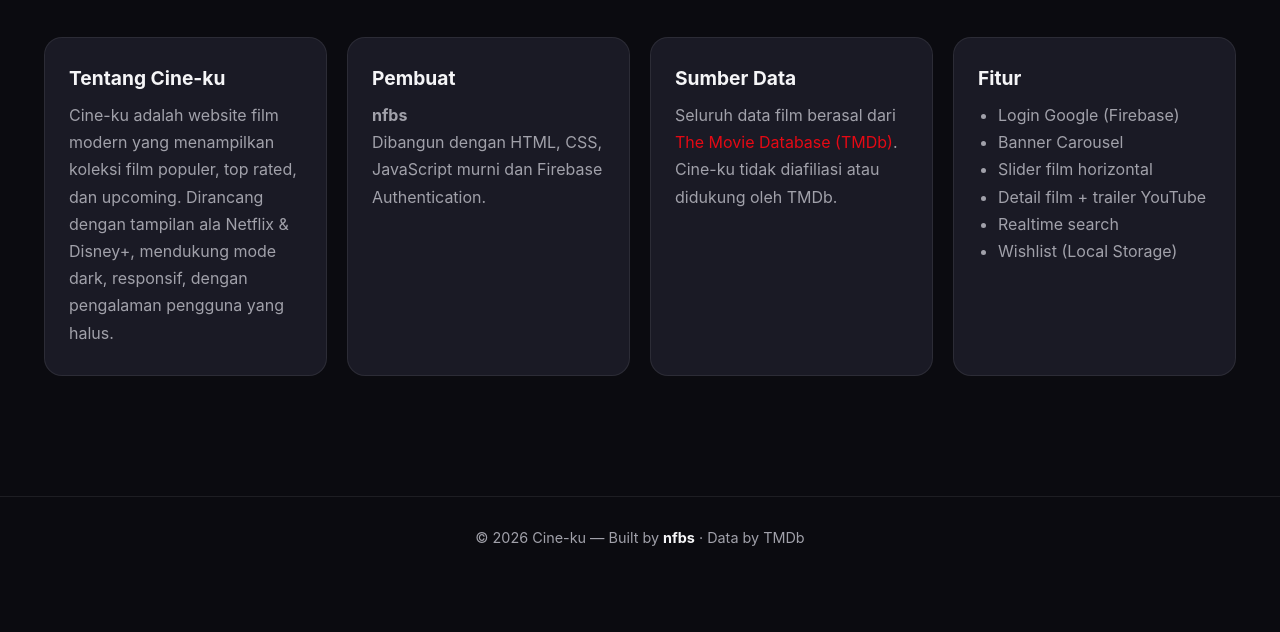
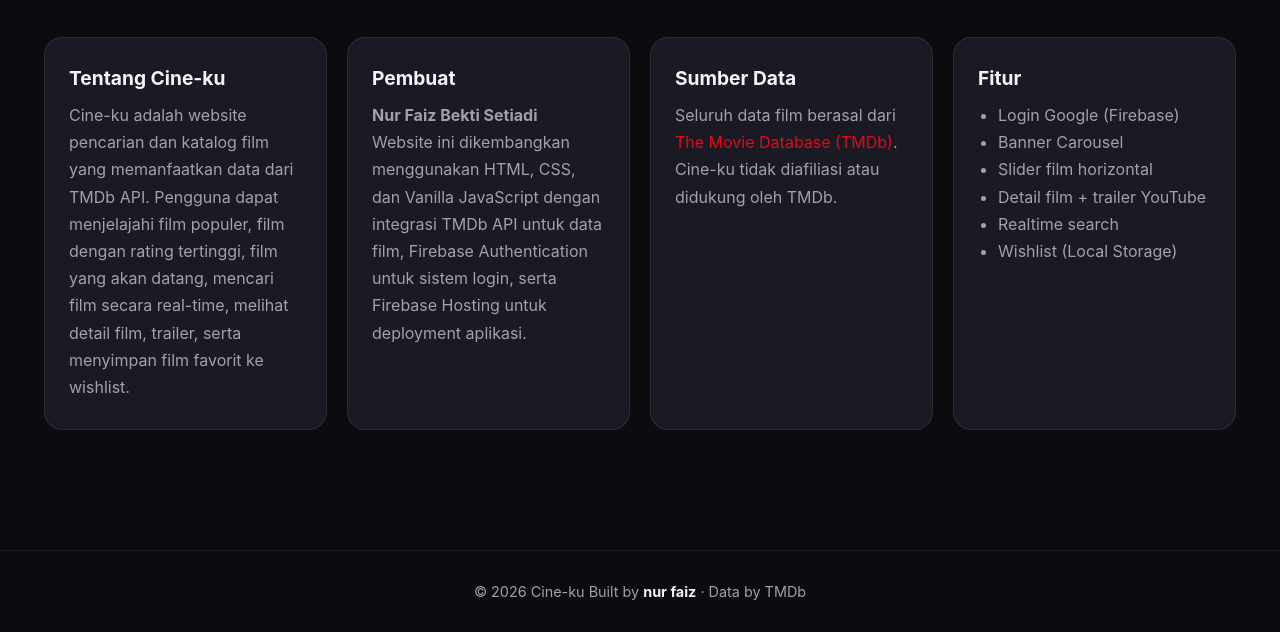
Before and after one commit to nurfaiz2024/cine-ku, a website with bundled scripts: page about.html in a window 1280 px wide. Shown: the part 301-933 px from the top of the page. Before the commit the page ends 879 px from the top, so only its background shows below. Built offline with nearby package versions, Linux system fonts and the light colour scheme; no server answers.

Commit message:
Update website pages

```diff
--- a/about.html
+++ b/about.html
@@ -3,7 +3,7 @@
 <head>
   <meta charset="UTF-8" />
   <meta name="viewport" content="width=device-width, initial-scale=1.0" />
-  <title>About — Cine-ku</title>
+  <title>About Cine-ku</title>
   <link rel="icon" href="assets/logo/logo.svg" />
   <link rel="stylesheet" href="css/style.css" />
   <link rel="stylesheet" href="css/home.css" />
@@ -35,12 +35,12 @@
       <div class="about-grid">
         <div class="about-card">
           <h3>Tentang Cine-ku</h3>
-          <p>Cine-ku adalah website film modern yang menampilkan koleksi film populer, top rated, dan upcoming. Dirancang dengan tampilan ala Netflix & Disney+, mendukung mode dark, responsif, dengan pengalaman pengguna yang halus.</p>
+          <p>Cine-ku adalah website pencarian dan katalog film yang memanfaatkan data dari TMDb API. Pengguna dapat menjelajahi film populer, film dengan rating tertinggi, film yang akan datang, mencari film secara real-time, melihat detail film, trailer, serta menyimpan film favorit ke wishlist.</p>
         </div>
         <div class="about-card">
           <h3>Pembuat</h3>
-          <p><strong>nfbs</strong></p>
-          <p>Dibangun dengan HTML, CSS, JavaScript murni dan Firebase Authentication.</p>
+          <p><strong>Nur Faiz Bekti Setiadi</strong></p>
+          <p>Website ini dikembangkan menggunakan HTML, CSS, dan Vanilla JavaScript dengan integrasi TMDb API untuk data film, Firebase Authentication untuk sistem login, serta Firebase Hosting untuk deployment aplikasi.</p>
         </div>
         <div class="about-card">
           <h3>Sumber Data</h3>
@@ -63,7 +63,7 @@
   </main>
 
   <footer class="footer">
-    <p>© <span id="year"></span> Cine-ku — Built by <strong>nfbs</strong> · Data by TMDb</p>
+    <p>© <span id="year"></span> Cine-ku Built by <strong>nur faiz</strong> · Data by TMDb</p>
   </footer>
 
   <script type="module" src="js/firebase.js"></script>
```
Also changed, not shown: index.html (+2 -2 lines), pages/detail.html (+2 -2 lines), search.html (+2 -2 lines), wishlist.html (+2 -2 lines).
